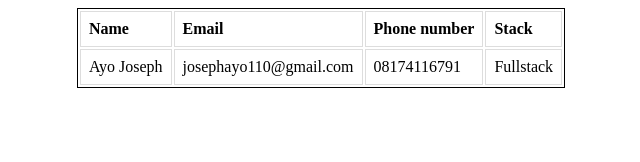
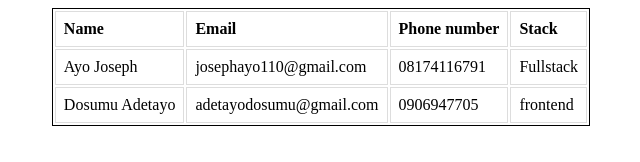
Before and after one commit to da-im/task-1, a plain HTML site: page index.html in a window 1280 px wide. Shown: the whole page, without its empty margins (327-967 px from the left). Drawn offline with Linux system fonts and the light colour scheme.

Commit message:
Update index.html
added my details

```diff
--- a/index.html
+++ b/index.html
@@ -68,6 +68,20 @@
                             Fullstack
                         </td>
                     </tr>
+                     <tr>
+                        <td>
+                            Dosumu Adetayo
+                        </td>
+                        <td>
+                            adetayodosumu@gmail.com
+                        </td>
+                        <td>
+                            0906947705
+                        </td>
+                        <td>
+                            frontend
+                        </td>
+                    </tr>
                 </tbody>
             </table>
         </div>
```
